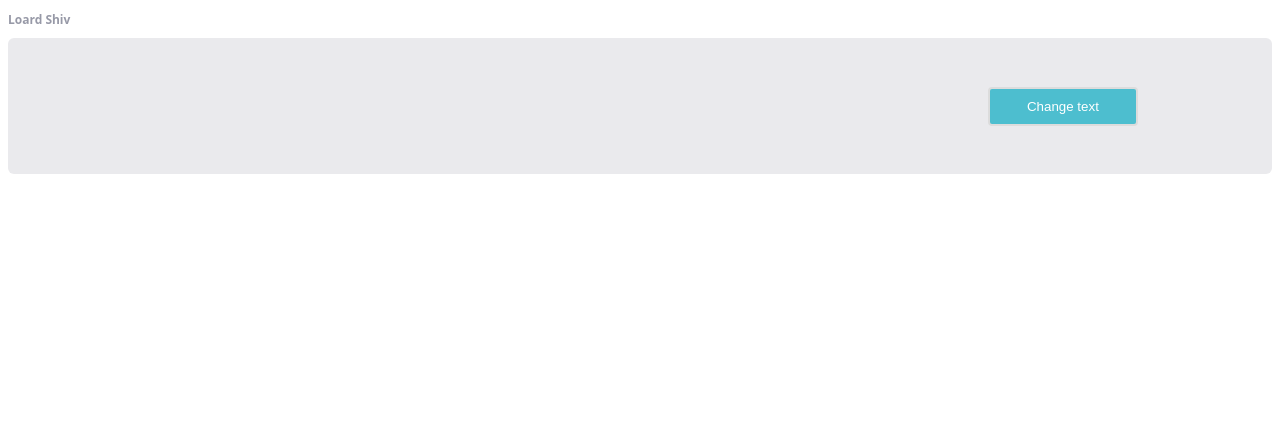
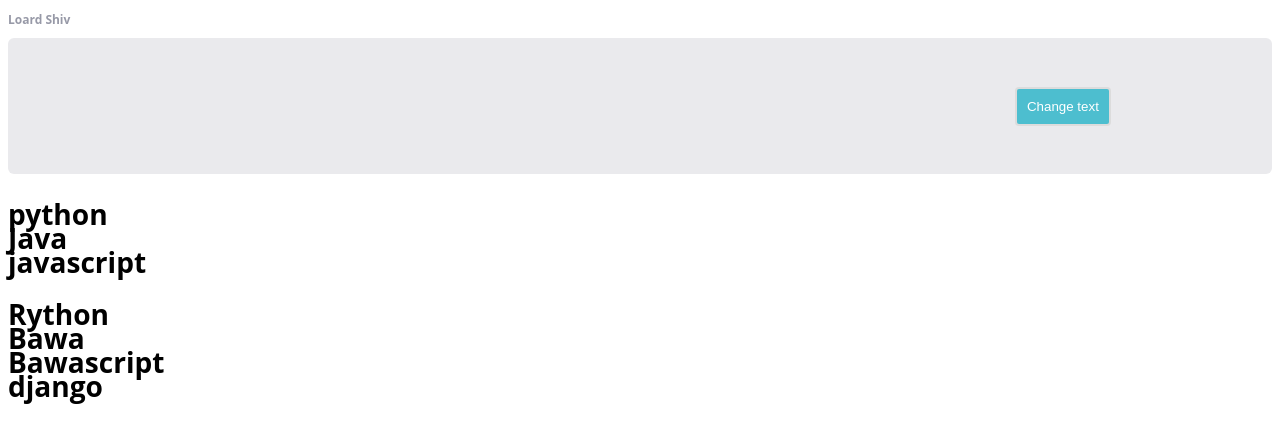
Before and after one commit to Lord-shiv/Django_rest_projects, a React (Create React App) app in the folder Register_user/front_end/: page / in a window 1280 px wide. Shown: the top 442 px of the page. Built offline with nearby package versions, Linux system fonts and the light colour scheme.

Commit message:
adds working with maps

```diff
--- a/Register_user/front_end/src/App.css
+++ b/Register_user/front_end/src/App.css
@@ -68,7 +68,7 @@ aside {
   color: white;
   text-align: center;
   padding: 10px;
-  width: 150px;
+  width: auto;
   transition: all 0.5s;
   cursor: pointer;
   margin: 5px;
@@ -76,6 +76,13 @@ aside {
 }
 
 
+/* .button:hover {
+  background-color : #4398a5;
+  width: 20%;
+} */
+
 .button:hover {
-  background-color : #4398a5;
+  transform:scale(1.1,1.1);
+    -webkit-transform:scale(1.1,1.1);
+    -moz-transform:scale(1.1,1.1);
 }
--- a/Register_user/front_end/src/App.js
+++ b/Register_user/front_end/src/App.js
@@ -2,6 +2,8 @@ import './App.css';
 import Hello from './components/UserForm';
 import UserFormClass from './components/UserForms';
 import Name from './components/Name';
+import Example from './components/Example';
+import Example2 from './components/Example2';
 
 function App() {
   function clicked() {
@@ -10,8 +12,16 @@ function App() {
   return (
     <div className="App">
       <Name />
+      <Example names={['python', 'Java', 'javascript',]} />
+      <Example2 names={['Rython', 'Bawa', 'Bawascript', 'django',]} />
     </div>
   );
 }
 
 export default App;
+
+
+//   ES7         React/Redux/GraphQL/React-Native snippets
+//   rce         for class components
+//   rfce        for functional components
+//   rconst      for constructor
--- /dev/null
+++ b/Register_user/front_end/src/components/Example.js
@@ -0,0 +1,21 @@
+import React from 'react'
+
+function myElement(names) {
+    return names.map(name =>
+        <div key={name}>
+            {`${name}`}
+        </div>
+    )
+}
+
+function Example(props) {
+    return (
+        <div>
+            <h3>
+                {myElement(props.names)}
+            </h3>
+        </div>
+    )
+}
+
+export default Example
--- /dev/null
+++ b/Register_user/front_end/src/components/Example2.js
@@ -0,0 +1,20 @@
+import React, { Component } from 'react'
+
+class Example2 extends Component {
+    myElement(names) {
+        return names.map(name =>
+            <div key={name}>
+                {`${name}`}
+            </div>
+        )
+    }
+    render() {
+        return (
+            <h3>
+                {this.myElement(this.props.names)}
+            </h3>
+        )
+    }
+}
+
+export default Example2
--- a/Register_user/front_end/src/components/Name.js
+++ b/Register_user/front_end/src/components/Name.js
@@ -18,9 +18,9 @@ class Name extends Component {
         return (
             <div>
                 <h1>{this.state.name}</h1>
-                <div class="container">
+                <div className="container">
                     <aside>
-                        <button onClick={this.clickMe} type="submit" class="button">Change text</button>
+                        <button onClick={this.clickMe} type="submit" className="button">Change text</button>
                     </aside>
                 </div>
             </div>
```
